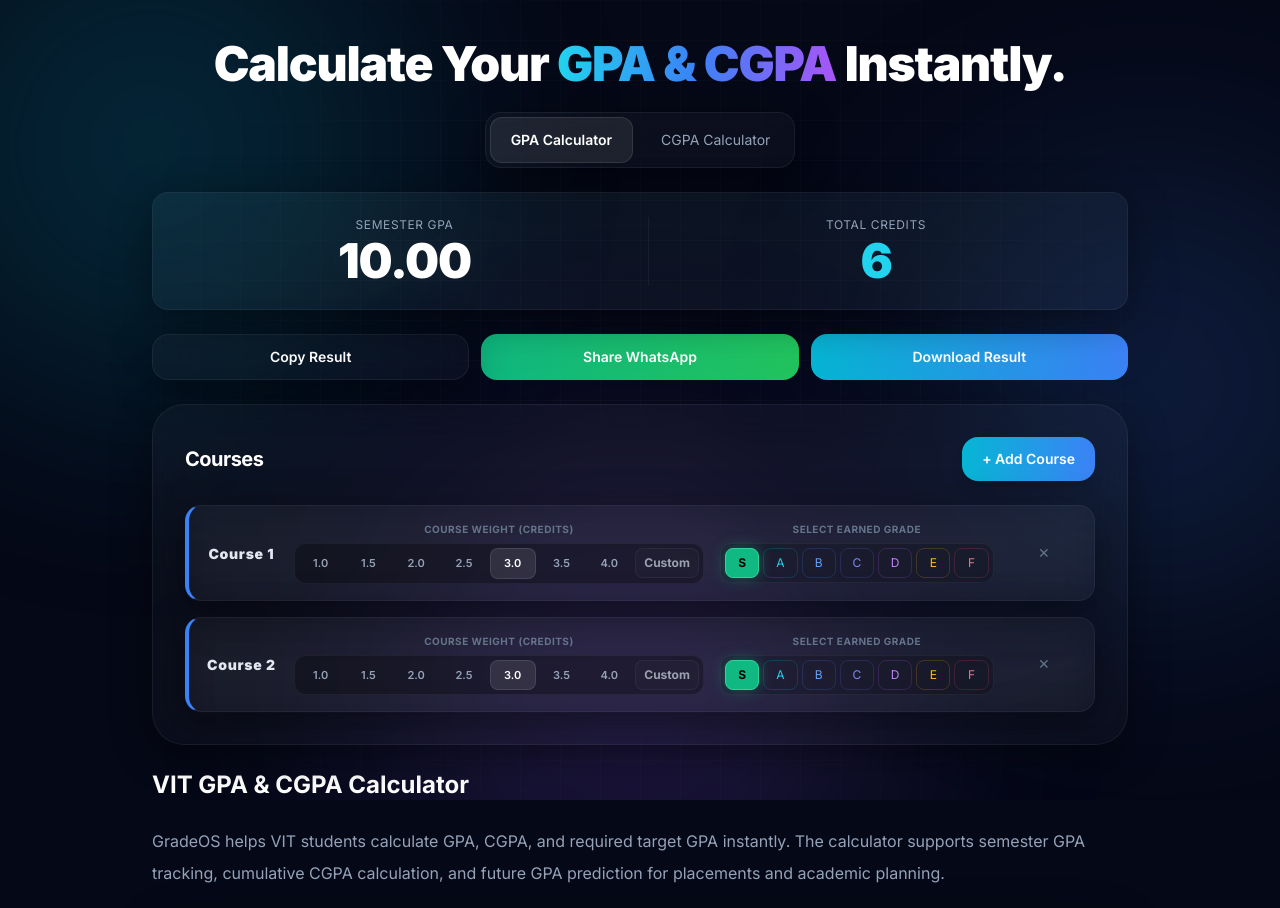
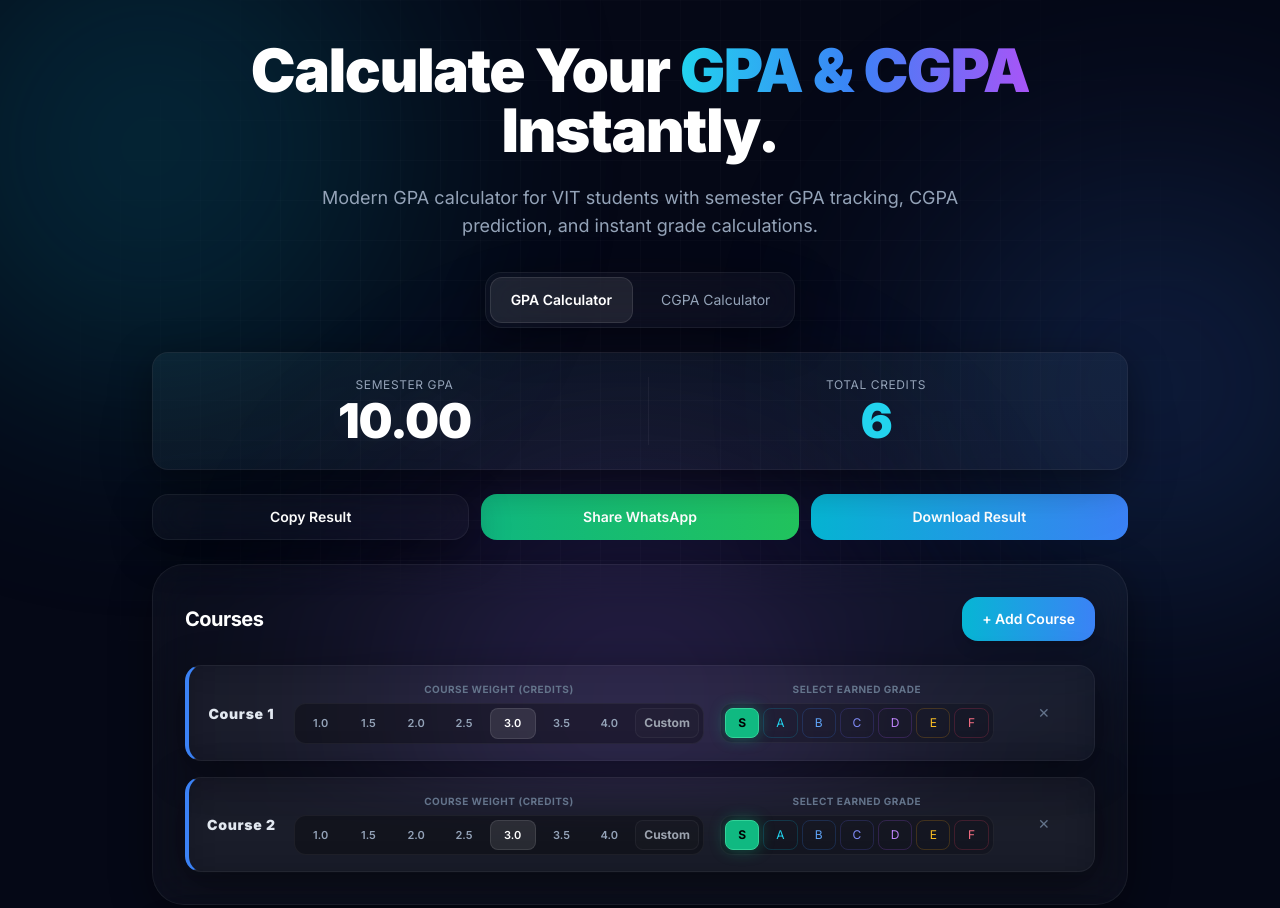
Before and after one commit to SaiPrashanth1602/cgpa, a plain HTML site: page index.html in a window 1280 px wide. Shown: the top 908 px of the page. Drawn offline with nearby package versions, Linux system fonts and the light colour scheme.

Commit message:
further refining

```diff
--- a/index.html
+++ b/index.html
@@ -17,6 +17,10 @@
     content="Free VIT GPA & CGPA Calculator with target GPA prediction, semester tracking, and instant grade calculation for VIT students." />
   <meta name="keywords"
     content="VIT GPA Calculator, VIT CGPA Calculator, VIT GPA predictor, VIT grade calculator, GradeOS, VIT Chennai GPA Calculator" />
+
+  <link rel="icon" type="image/png" href="favicon.png">
+  <link rel="canonical" href="https://gradeos-seven.vercel.app/" />
+
   <meta property="og:title" content="GradeOS | VIT GPA & CGPA Calculator" />
   <meta property="og:description" content="Calculate GPA, CGPA, and predict target scores instantly using GradeOS." />
   <meta property="og:type" content="website" />
@@ -180,11 +184,19 @@
   </div>
 
   <header class="max-w-5xl mx-auto px-4 sm:px-6 mb-6 text-center">
-    <h1 class="text-3xl sm:text-5xl font-black tracking-tight mb-6">
-      Calculate Your <span
-        class="bg-gradient-to-r from-cyan-400 via-blue-500 to-purple-500 bg-clip-text text-transparent">GPA &
-        CGPA</span> Instantly.
+    <h1 class="text-4xl sm:text-6xl font-black tracking-tight leading-tight mb-6">
+      Calculate Your
+      <span class="bg-gradient-to-r from-cyan-400 via-blue-500 to-purple-500 bg-clip-text text-transparent">
+        GPA & CGPA
+      </span>
+      Instantly.
     </h1>
+
+    <p class="max-w-2xl mx-auto text-slate-400 text-sm sm:text-lg leading-7 mb-8">
+      Modern GPA calculator for VIT students with semester GPA tracking,
+      CGPA prediction, and instant grade calculations.
+    </p>
+
     <div class="inline-flex gap-2 glass rounded-2xl p-1 mx-auto">
       <button id="gpa-tab" onclick="switchTab('gpa')"
         class="tab-active px-4 sm:px-5 py-2.5 sm:py-3 rounded-xl text-sm font-semibold transition">
@@ -212,9 +224,7 @@
             <h2 id="credits-display" class="text-3xl sm:text-5xl font-black text-cyan-400 tracking-tight">0</h2>
           </div>
         </div>
-
       </div>
-
 
       <div id="cgpa-sticky-score" class="hidden glass rounded-2xl p-4 sm:p-6 overflow-hidden relative">
         <div class="absolute inset-0 bg-gradient-to-br from-purple-500/[0.04] to-pink-500/[0.02]"></div>
@@ -230,6 +240,7 @@
         </div>
       </div>
     </div>
+
     <div class="grid grid-cols-1 sm:grid-cols-3 gap-3 mt-6 relative z-10">
       <button onclick="copyResult()" class="glass hover:bg-white/10 transition rounded-2xl py-3 font-semibold text-sm">
         Copy Result
@@ -243,6 +254,7 @@
         Download Result
       </button>
     </div>
+
     <section id="gpa-view" class="space-y-6">
       <div class="glass rounded-[24px] sm:rounded-[32px] p-4 sm:p-8">
         <div class="flex flex-col sm:flex-row items-start sm:items-center justify-between gap-4 mb-6">
@@ -362,16 +374,19 @@
         </div>
       </div>
     </section>
+
+    <section class="max-w-5xl mx-auto mt-16">
+      <div class="glass rounded-[32px] p-8">
         <h2 class="text-2xl font-bold mb-4">
           VIT GPA & CGPA Calculator
         </h2>
-
         <p class="text-slate-400 leading-8">
           GradeOS helps VIT students calculate GPA, CGPA, and required target GPA instantly.
           The calculator supports semester GPA tracking, cumulative CGPA calculation,
           and future GPA prediction for placements and academic planning.
         </p>
-
+      </div>
+    </section>
 
     <section class="mt-16 glass rounded-[32px] p-8 max-w-5xl mx-auto">
       <div class="grid grid-cols-1 md:grid-cols-3 gap-8">
@@ -654,13 +669,13 @@
       }
       document.body.removeChild(textarea);
     }
-
+    // WhatsApp share
     function shareWhatsapp() {
       const isGpa = !document.getElementById('gpa-view').classList.contains('hidden');
       const score = isGpa ? document.getElementById('gpa-display').innerText : document.getElementById('cgpa-display').innerText;
       const shareText = `I calculated my GPA instantly using GradeOS: ${score}`;
       const whatsappUrl = `https://wa.me/?text=${encodeURIComponent(shareText)}`;
-      window.open(whatsappUrl, '_blank');
+      window.location.href = whatsappUrl;
     }
 
     function downloadImage() {
```
Lines whose indentation alone changed are shown as unchanged.
